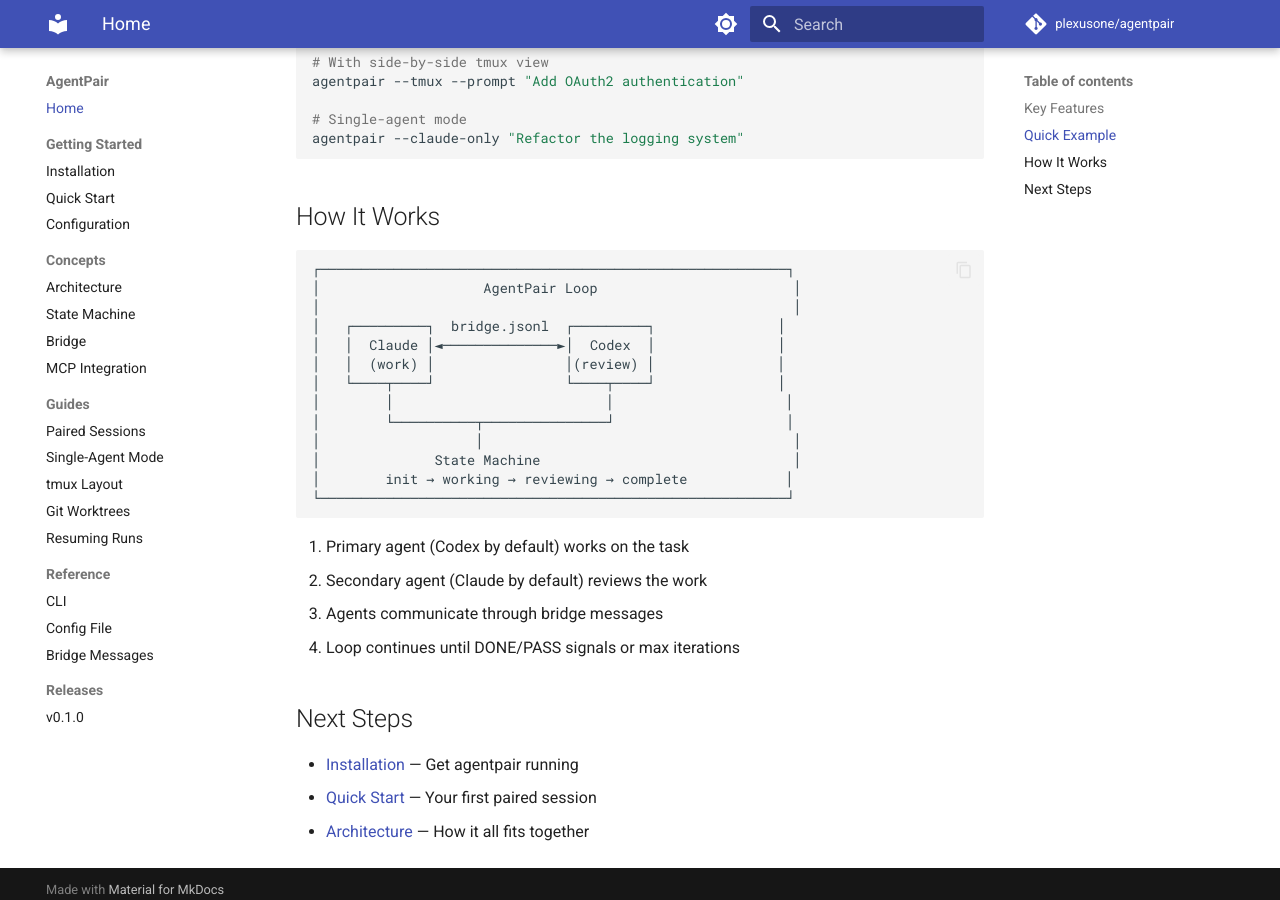
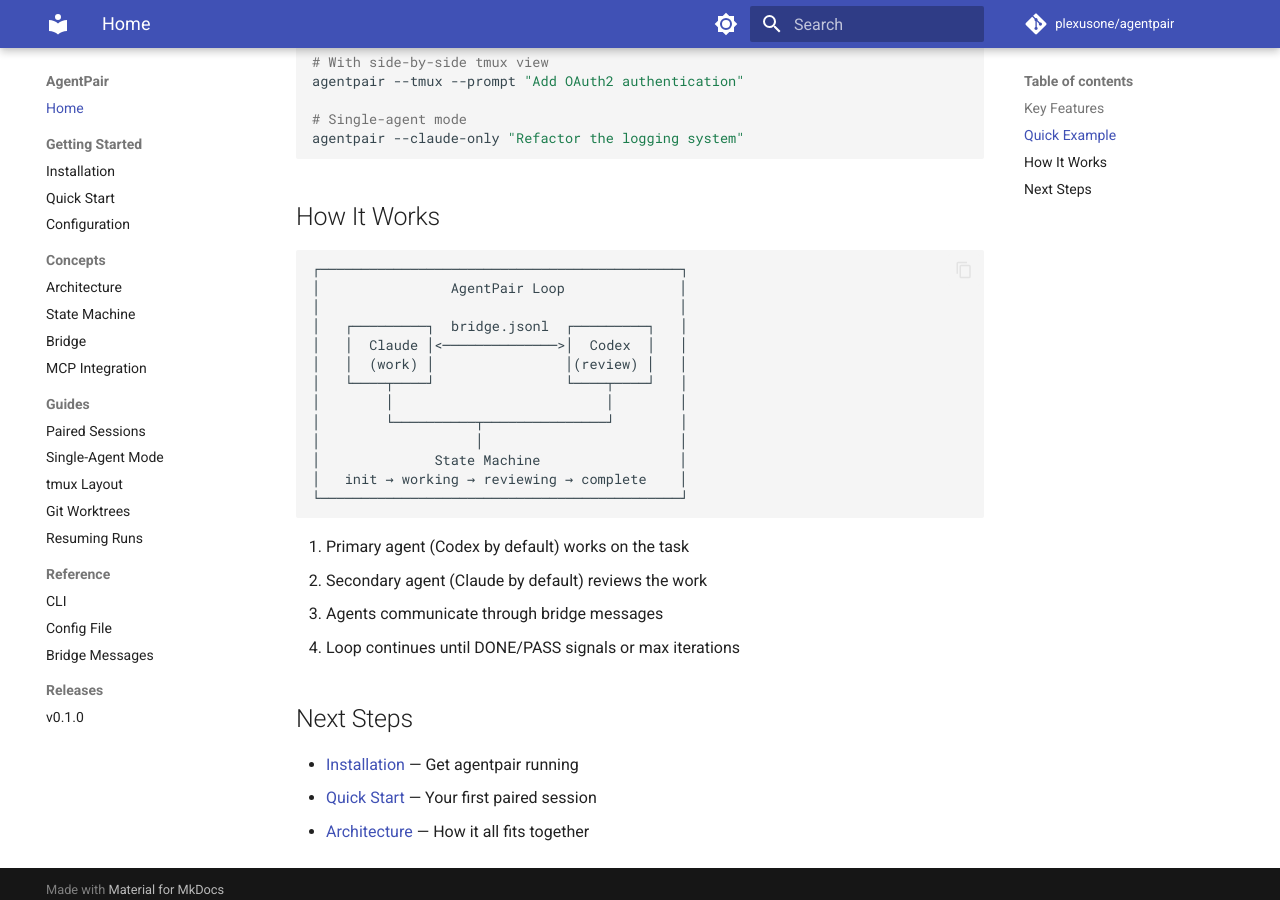
Before and after one commit to plexusone/agentpair, an MkDocs documentation site: the page built from docs/index.md, in a window 1280 px wide and 900 px high, scrolled down 864 px. Built offline with MkDocs 1.6.1 and Material for MkDocs 9.7.7, drawn with Linux system fonts in a browser that asks for light colours; comment, search, counter and statistics services are not loaded.

````diff
--- a/docs/index.md
+++ b/docs/index.md
@@ -35,19 +35,19 @@ agentpair --claude-only "Refactor the logging system"
 ## How It Works
 
 ```
-┌─────────────────────────────────────────────────────────┐
-│                    AgentPair Loop                        │
-│                                                          │
-│   ┌─────────┐  bridge.jsonl  ┌─────────┐               │
-│   │  Claude │◄──────────────►│  Codex  │               │
-│   │  (work) │                │(review) │               │
-│   └────┬────┘                └────┬────┘               │
-│        │                          │                     │
-│        └──────────┬───────────────┘                     │
-│                   │                                      │
-│              State Machine                               │
-│        init → working → reviewing → complete            │
-└─────────────────────────────────────────────────────────┘
+┌────────────────────────────────────────────┐
+│                AgentPair Loop              │
+│                                            │
+│   ┌─────────┐  bridge.jsonl  ┌─────────┐   │
+│   │  Claude │<──────────────>│  Codex  │   │
+│   │  (work) │                │(review) │   │
+│   └────┬────┘                └────┬────┘   │
+│        │                          │        │
+│        └──────────┬───────────────┘        │
+│                   │                        │
+│              State Machine                 │
+│   init → working → reviewing → complete    │
+└────────────────────────────────────────────┘
 ```
 
 1. Primary agent (Codex by default) works on the task
````
